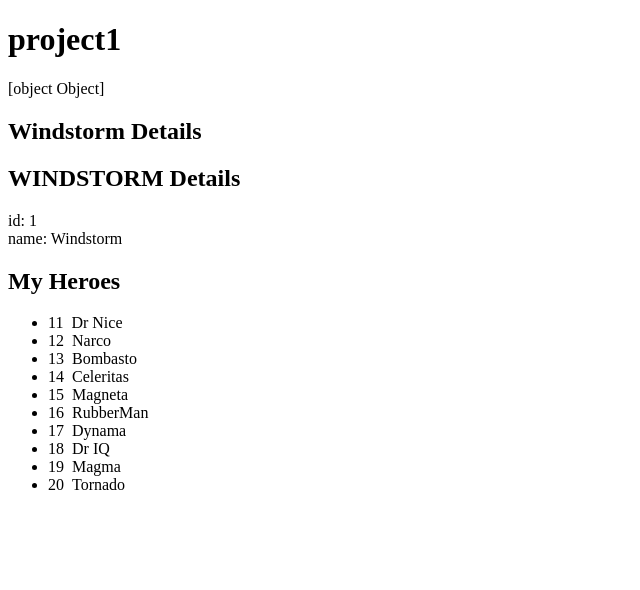
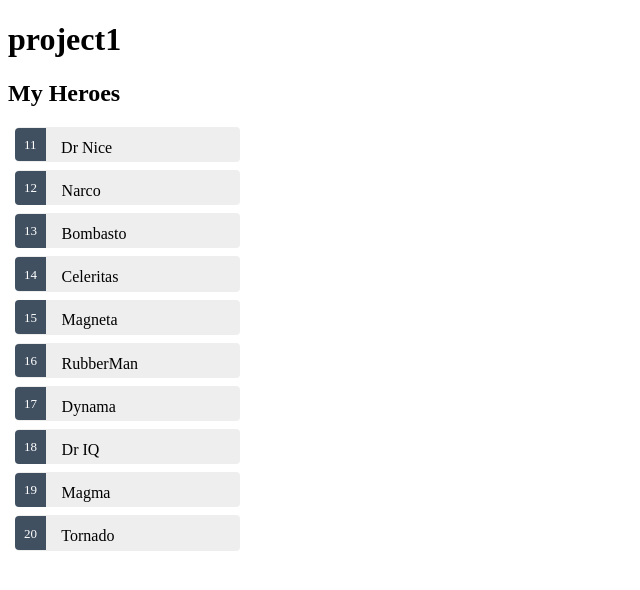
Before and after one commit to raychorn/angular_project1, an Angular app: page / in a window 1280 px wide. Shown: the top 590 px of the page, without its empty margins (0-640 px from the left). Built offline with nearby package versions, Linux system fonts and the light colour scheme.

Commit message:
Fixed some bugs.

```diff
--- a/src/app/heroes/heroes.component.css
+++ b/src/app/heroes/heroes.component.css
@@ -0,0 +1,44 @@
+/* HeroesComponent's private CSS styles */
+.heroes {
+  margin: 0 0 2em 0;
+  list-style-type: none;
+  padding: 0;
+  width: 15em;
+}
+.heroes li {
+  cursor: pointer;
+  position: relative;
+  left: 0;
+  background-color: #EEE;
+  margin: .5em;
+  padding: .3em 0;
+  height: 1.6em;
+  border-radius: 4px;
+}
+.heroes li:hover {
+  color: #607D8B;
+  background-color: #DDD;
+  left: .1em;
+}
+.heroes li.selected {
+  background-color: #CFD8DC;
+  color: white;
+}
+.heroes li.selected:hover {
+  background-color: #BBD8DC;
+  color: white;
+}
+.heroes .badge {
+  display: inline-block;
+  font-size: small;
+  color: white;
+  padding: 0.8em 0.7em 0 0.7em;
+  background-color:#405061;
+  line-height: 1em;
+  position: relative;
+  left: -1px;
+  top: -4px;
+  height: 1.8em;
+  margin-right: .8em;
+  border-radius: 4px 0 0 4px;
+}
--- a/src/app/heroes/heroes.component.html
+++ b/src/app/heroes/heroes.component.html
@@ -1,13 +1,18 @@
-{{hero}}
-
-<h2>{{hero.name}} Details</h2>
-<h2>{{hero.name | uppercase}} Details</h2>
-<div><span>id: </span>{{hero.id}}</div>
-<div><span>name: </span>{{hero.name}}</div>
-
 <h2>My Heroes</h2>
 <ul class="heroes">
-  <li *ngFor="let hero of heroes">
-    <span class="badge">{{hero.id}}</span>&nbsp;&nbsp;<span>{{hero.name}}</span>
+  <li *ngFor="let hero of heroes" [class.selected]="hero === selectedHero" (click)="onSelect(hero)">
+    <span class="badge">{{hero.id}}</span> {{hero.name}}
   </li>
 </ul>
+
+<div *ngIf="selectedHero">
+
+  <h2>{{selectedHero.name | uppercase}} Details</h2>
+  <div><span>id: </span>{{selectedHero.id}}</div>
+  <div>
+    <label>name:
+      <input [(ngModel)]="selectedHero.name" placeholder="name" />
+    </label>
+  </div>
+
+</div>
--- a/src/app/heroes/heroes.component.ts
+++ b/src/app/heroes/heroes.component.ts
@@ -21,4 +21,8 @@
   ngOnInit(): void {
   }
 
+  selectedHero: Hero;
+  onSelect(hero: Hero): void {
+    this.selectedHero = hero;
+  }
 }
```
